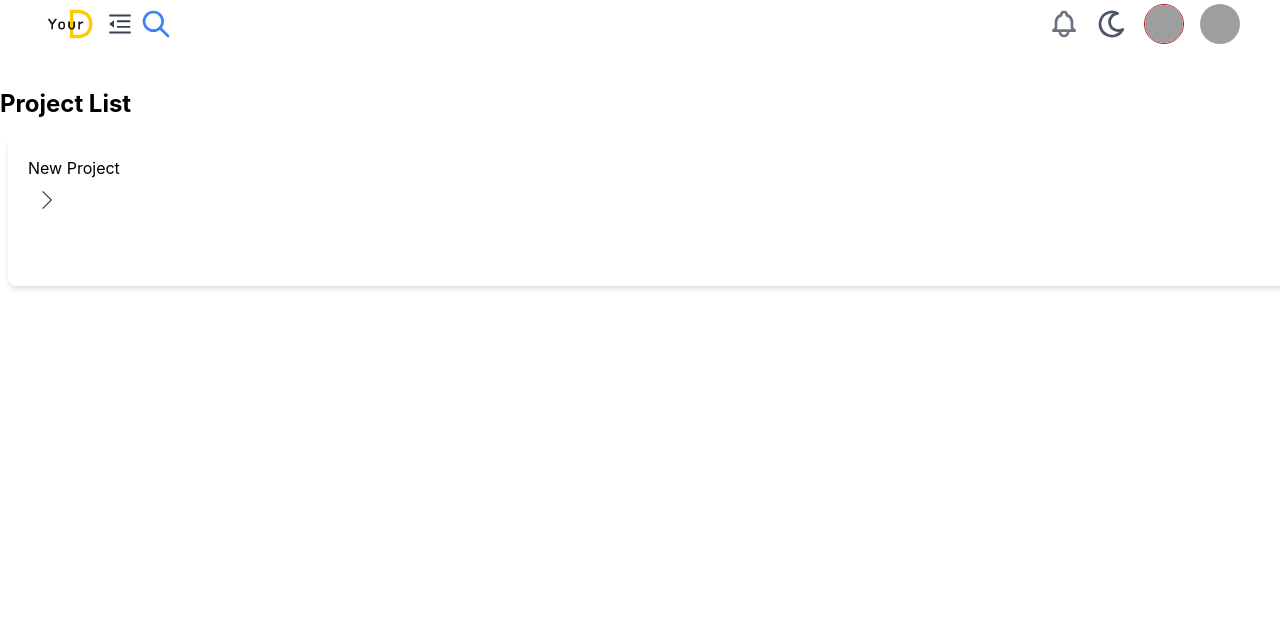
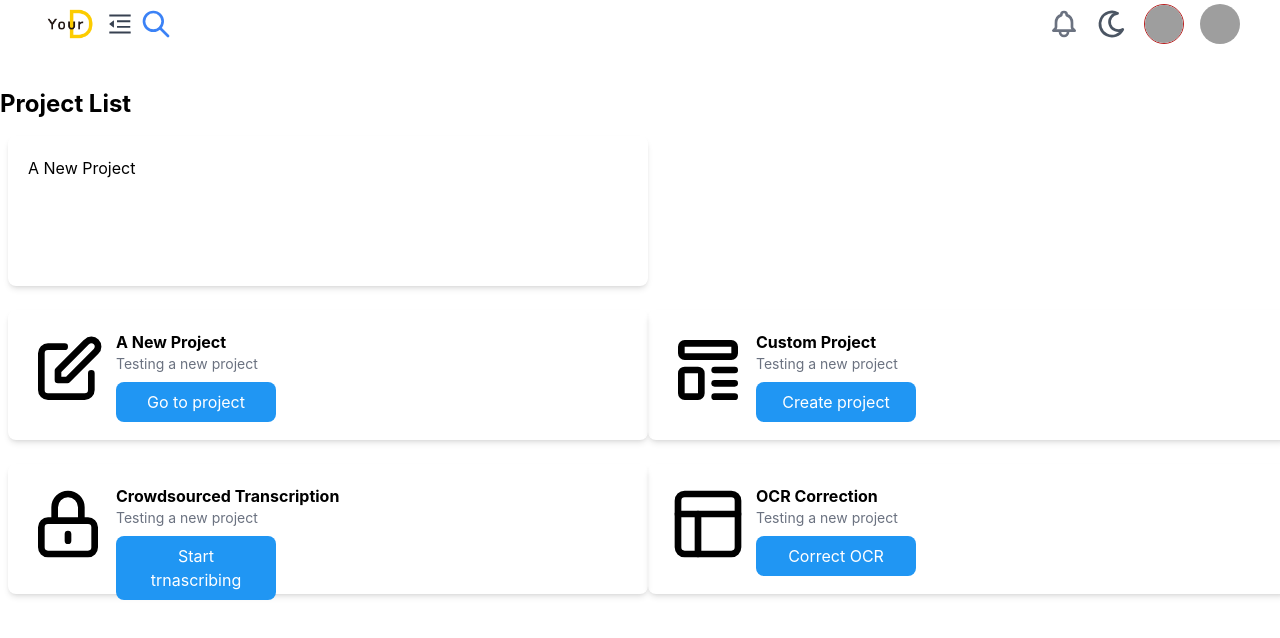
Before and after one commit to DataSovereignty-YourD/YourD-SaaS, a React (Create React App) app: page /project in a window 1280 px wide. Shown: the top 638 px of the page. Built offline with nearby package versions, Linux system fonts and the light colour scheme; grey boxes are pictures that could not be loaded.

Commit message:
projectListPage

```diff
--- a/src/pages/projectListPage.tsx
+++ b/src/pages/projectListPage.tsx
@@ -1,57 +1,103 @@
-
-import { Link} from "react-router-dom";
+import { Link } from "react-router-dom";
 import { useRecoilState, useRecoilValue } from "recoil";
 import NewProject from "../components/newProject";
-import { currentProjectState, projectModalState, projectValue } from "../recoil/dashBoard/project";
+import {
+  currentProjectState,
+  projectModalState,
+  projectValue,
+} from "../recoil/dashBoard/project";
 import { loginValue } from "../recoil/loginState";
 import Right from "../assets/icons/Right.png";
 import { useEffect } from "react";
 
 export default function ProjectListPage() {
   const [modalOpen, setModalOpen] = useRecoilState(projectModalState);
-    const [selectProject,setSelectProject] = useRecoilState(currentProjectState);
+  const [selectProject, setSelectProject] = useRecoilState(currentProjectState);
   const isLogin = useRecoilValue(loginValue);
   const project = useRecoilValue(projectValue);
 
-    useEffect(() => { console.log(project) }, [project])
+  useEffect(() => {
+    console.log(project);
+  }, [project]);
 
   const newProject = () => {
     if (isLogin) setModalOpen(true);
     else alert("로그인 후 이용하세요");
-    }
+  };
   function randomNumberInRange(min: number, max: number) {
     // 👇️ get number between min (inclusive) and max (inclusive)
     return Math.floor(Math.random() * (max - min + 1)) + min;
   }
 
   const ProjectDate = (StartProjectDate: number) => {
-        let date = new Intl.DateTimeFormat('en-US', { year: 'numeric', month: '2-digit', day: '2-digit' }).format(StartProjectDate)
+    let date = new Intl.DateTimeFormat("en-US", {
+      year: "numeric",
+      month: "2-digit",
+      day: "2-digit",
+    }).format(StartProjectDate);
     return date;
-    }
+  };
+
+  let projectList = [
+    {
+      title: "A New Project",
+      subtitle: "Testing a new project",
+      svgurl:
+        '<svg className="width="80" height="80" text-gray-600"  fill="none" viewBox="0 0 24 24" stroke="currentColor"><path stroke-linecap="round" stroke-linejoin="round" stroke-width="2" d="M11 5H6a2 2 0 00-2 2v11a2 2 0 002 2h11a2 2 0 002-2v-5m-1.414-9.414a2 2 0 112.828 2.828L11.828 15H9v-2.828l8.586-8.586z"/></svg>',
+      buttontext: "Go to project",
+    },
+    {
+      title: "Custom Project",
+      subtitle: "Testing a new project",
+      svgurl: `
+      <svg className=" text-gray-600"  width="80" height="80" viewBox="0 0 24 24" stroke-width="2" stroke="currentColor" fill="none" stroke-linecap="round" stroke-linejoin="round">  <path stroke="none" d="M0 0h24v24H0z"/>  <rect x="4" y="4" width="16" height="4" rx="1" />  <rect x="4" y="12" width="6" height="8" rx="1" />  <line x1="14" y1="12" x2="20" y2="12" />  <line x1="14" y1="16" x2="20" y2="16" />  <line x1="14" y1="20" x2="20" y2="20" /></svg>
+    `,
+      buttontext: "Create project",
+    },
+    {
+      title: "Crowdsourced Transcription",
+      subtitle: "Testing a new project",
+      svgurl:
+        '<svg className="width="80" height="80" text-gray-600"  fill="none" viewBox="0 0 24 24" stroke="currentColor"><path stroke-linecap="round" stroke-linejoin="round" stroke-width="2" d="M12 15v2m-6 4h12a2 2 0 002-2v-6a2 2 0 00-2-2H6a2 2 0 00-2 2v6a2 2 0 002 2zm10-10V7a4 4 0 00-8 0v4h8z"/></svg>',
+      buttontext: "Start trnascribing",
+    },
+    {
+      title: "OCR Correction",
+      subtitle: "Testing a new project",
+      svgurl:
+        '<svg className="width="80" height="80" text-gray-600"  viewBox="0 0 24 24"  fill="none"  stroke="currentColor"  stroke-width="2"  stroke-linecap="round"  stroke-linejoin="round">  <rect x="3" y="3" width="18" height="18" rx="2" ry="2" />  <line x1="3" y1="9" x2="21" y2="9" />  <line x1="9" y1="21" x2="9" y2="9" /></svg>',
+      buttontext: "Correct OCR",
+    },
+  ];
 
   return (
-        <div>
-            <div className="mb-10">
-                {modalOpen ? <NewProject /> : <div></div>}
-            </div>
+    <div className="w-full ">
+      <div className="mb-10">{modalOpen ? <NewProject /> : <div></div>}</div>
       <div className="container text-2xl mx-auto font-bold">Project List</div>
-            <section title="main" className="flex container w-full h-screen mx-auto">
+      <section title="main" className="flex container w-full h-screen mx-auto ">
         <div className="text-black w-full ">
-                    {project[0] && isLogin ?
+          {project[0] && isLogin ? (
             <div className="grid lg:grid-cols-2 items-center gap-5 md:grid-cols-1">
               {project.map((item) => {
                 return (
                   <div
                     // onClick={() => navigator('/project', { state: { item: item } })}
-                                        className="col-span-1 h-fit transition-all  ease-in-out duration-500 rounded-2xl justify-center p-5 shadow-md m-2 mt-4 min-w-full hover:shadow-lg hover:bg-gray-200 border">
+                    className="col-span-1 h-fit transition-all  ease-in-out duration-500 rounded-2xl justify-center p-5 shadow-md m-2 mt-4 min-w-full hover:shadow-lg hover:bg-gray-200 border"
+                  >
                     {/* <div className="text-xs font-bold uppercase text-teal-700 mt-1 mb-2">{item.ServiceDID}</div> */}
                     <div className="flex">
-                                            <div className="text-xl font-bold mb-2"> Name: {item.projectName}</div>
-                                            <div className="text-lg right-2 ml-auto font-bold">Project ID: {item.clientId}</div>
+                      <div className="text-xl font-bold mb-2">
+                        {" "}
+                        Name: {item.projectName}
+                      </div>
+                      <div className="text-lg right-2 ml-auto font-bold">
+                        Project ID: {item.clientId}
+                      </div>
                     </div>
                     <div>
                       <div className="flex ">
-                                                <div className="font-bold">Permissions :&nbsp;</div> <div>Owner</div>
+                        <div className="font-bold">Permissions :&nbsp;</div>{" "}
+                        <div>Owner</div>
                       </div>
                       <div className="truncate flex">
                         <div className="font-bold">Total User: &nbsp;</div>
@@ -60,26 +106,66 @@ export default function ProjectListPage() {
                       <div className="flex justify-between">
                         <div className="flex">
                           <div className="font-bold">Create: &nbsp;</div>
-                                                    <div>
-                                                        {ProjectDate(item.startProjectDate)}
+                          <div>{ProjectDate(item.startProjectDate)}</div>
                         </div>
-                                                </div>
-                                                <Link to={`${item.clientId}/dashboard`} onClick={()=>{setSelectProject(item)}} className="flex items-center w-fit font-bold bg-[#2096F3] rounded-xl px-3 text-white -mt-4">
+                        <Link
+                          to={`${item.clientId}/dashboard`}
+                          onClick={() => {
+                            setSelectProject(item);
+                          }}
+                          className="flex items-center w-fit font-bold bg-[#2096F3] rounded-xl px-3 text-white -mt-4"
+                        >
                           <div className="flex ml-auto">DashBoard</div>
-                                                    <img src={Right} className="w-10 resize-x -scale-x-100 -mr-3" />
+                          <img
+                            src={Right}
+                            className="w-10 resize-x -scale-x-100 -mr-3"
+                          />
                         </Link>
                       </div>
                     </div>
                   </div>
-                                )
+                );
               })}
             </div>
-                        : <div onClick={() => newProject()} className="transition-all w-[200px] h-[150px] ease-in-out duration-500 rounded-lg justify-center p-5 shadow-md m-2 mt-4 min-w-full hover:shadow-lg hover:bg-gray-200">
-                            New Project
-                            <img src={Right} className="w-10 -scale-x-100 " />
-                        </div>}
+          ) : (
+            <div
+              onClick={() => newProject()}
+              className="transition-all w-1/2 h-[150px] ease-in-out duration-500 rounded-lg justify-center p-5 shadow-md m-2 mt-4  hover:shadow-lg hover:bg-gray-200"
+            >
+              A New Project
+            </div>
+          )}
+
+          <div className=" grid md:grid-cols-2  items-center">
+            {projectList.map((project, index) => {
+              return (
+                <div
+                  key={index}
+                  className="transition-all w-full  h-[130px] ease-in-out duration-500 rounded-lg justify-center p-5 shadow-md m-2 mt-4 hover:shadow-lg hover:bg-gray-200"
+                >
+                  <div className="flex float-left">
+                    <div
+                      dangerouslySetInnerHTML={{
+                        __html: projectList[index].svgurl,
+                      }}
+                      className="mr-2 "
+                    />
+                    <div className="flex-col">
+                      <div className=" text-l font-bold">{project.title}</div>
+                      <div className="text-sm text-gray-500 ">
+                        {project.subtitle}
+                      </div>
+                      <button className="bg-[#2096F3] text-white py-2 px-4 rounded-lg mt-2 w-40">
+                        {project.buttontext}
+                      </button>
+                    </div>
+                  </div>
+                </div>
+              );
+            })}
+          </div>
         </div>
       </section>
     </div>
-    )
+  );
 }
```
Lines whose indentation alone changed are shown as unchanged.
